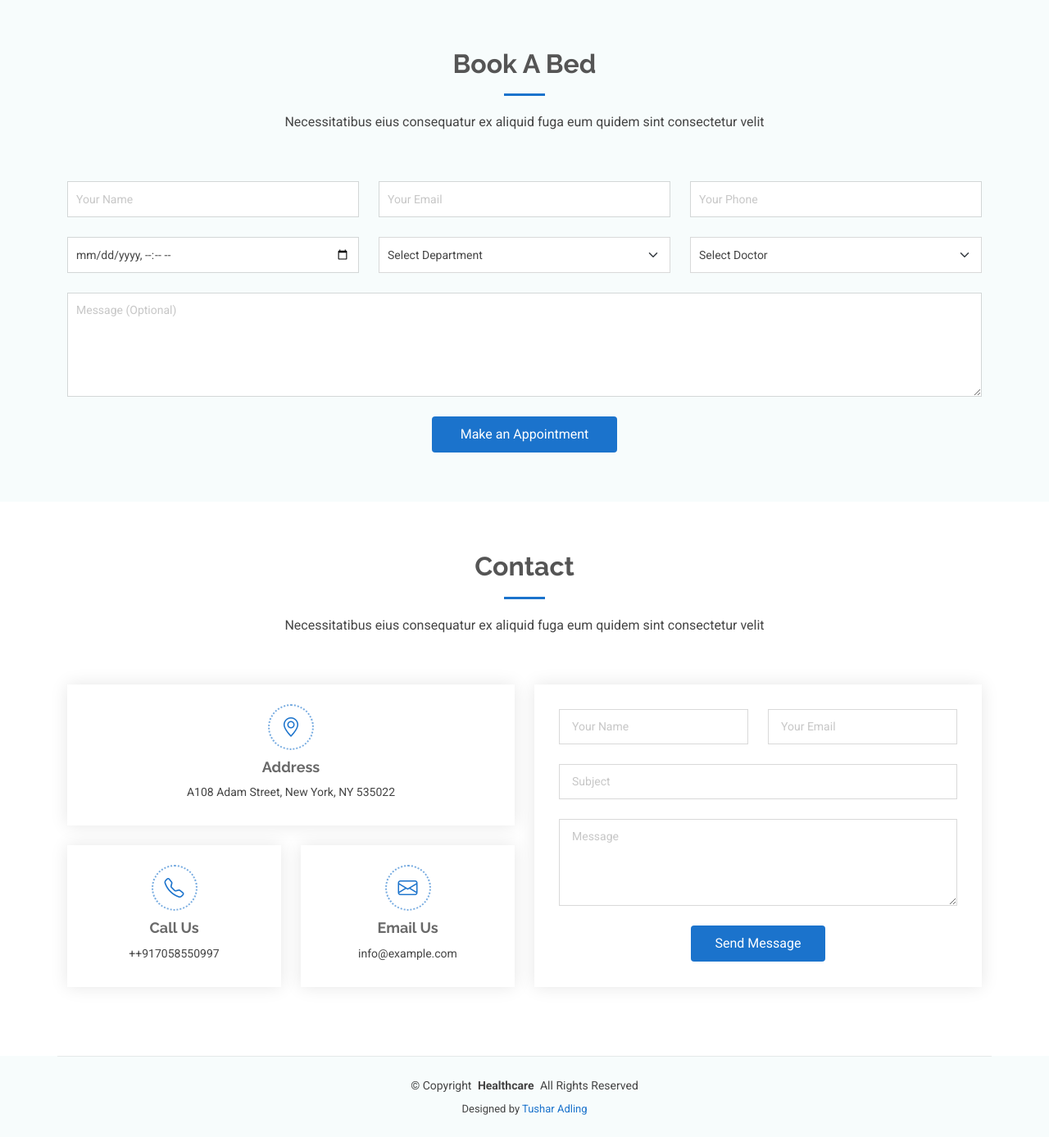
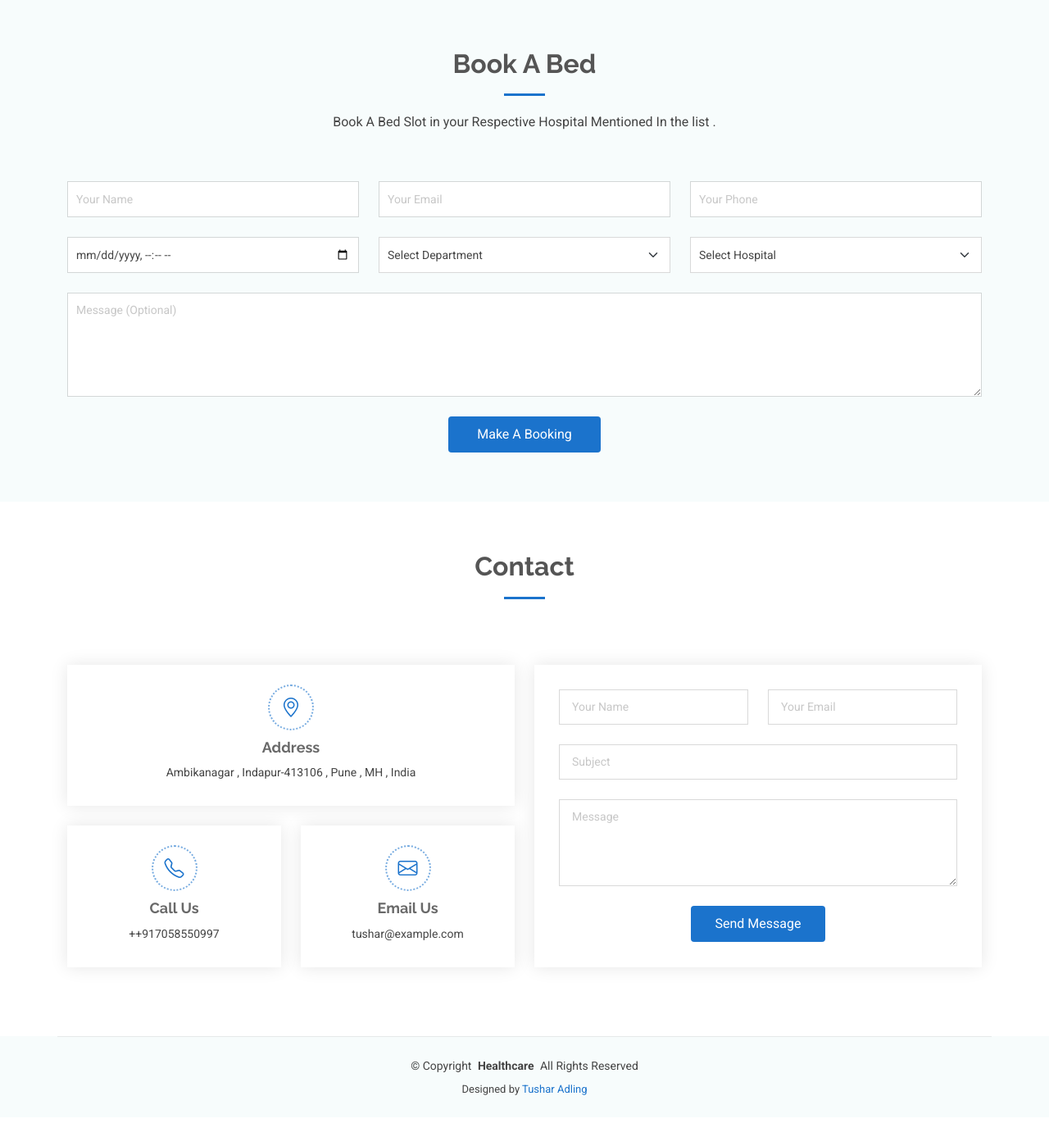
Before and after one commit to tushar242001/Healthcare_Bed_Booking_System, a Flask app: page / in a window 1280 px wide. Shown: the part 691-2078 px from the top of the page at 82% size. After the commit the page ends 2027 px from the top, so only its background shows below. Run offline with Flask 3, Linux system fonts and the light colour scheme; some libraries are stand-ins or nearby versions.

Commit message:
Project Updated

```diff
--- a/backend/main.py
+++ b/backend/main.py
@@ -25,7 +25,9 @@ def home():
 def usersignup():
     return render_template("usersignup.html")
 
-
+@app.route("/userlogin")
+def userlogin():
+    return render_template("userlogin.html")
 
 
 # testing wherther db is connected or not
--- a/backend/templates/base.html
+++ b/backend/templates/base.html
@@ -60,9 +60,9 @@
             <li><a href="#doctors">Available Beds</a></li>
             <li class="dropdown"><a href="#"><span>Sign In</span> <i class="bi bi-chevron-down toggle-dropdown"></i></a>
               <ul>
-                <li><a href="#">User Login</a></li>
-                <li><a href="#">Hospital Login</a></li>
-                <li><a href="#">Admin Login</a></li>
+                <li><a href="/usersignup">User Login</a></li>
+                <li><a href="/hospitallogin">Hospital Login</a></li>
+                <li><a href="adminlogin">Admin Login</a></li>
               </ul>
             </li>
             <li><a href="#contact">Contact</a></li>
@@ -125,13 +125,13 @@
 
     </section><!-- /Hero Section -->
 
-    <!-- Appointment Section -->
+    <!-- Booking Section -->
     <section id="appointment" class="appointment section light-background">
 
       <!-- Section Title -->
       <div class="container section-title" data-aos="fade-up">
         <h2>Book A Bed </h2>
-        <p>Necessitatibus eius consequatur ex aliquid fuga eum quidem sint consectetur velit</p>
+        <p>Book A Bed Slot in your Respective Hospital Mentioned In the list .</p>
       </div><!-- End Section Title -->
 
       <div class="container" data-aos="fade-up" data-aos-delay="100">
@@ -155,17 +155,17 @@
             <div class="col-md-4 form-group mt-3">
               <select name="department" id="department" class="form-select" required="">
                 <option value="">Select Department</option>
-                <option value="Department 1">Department 1</option>
-                <option value="Department 2">Department 2</option>
-                <option value="Department 3">Department 3</option>
+                <option value="Department 1">ICU Department </option>
+                <option value="Department 2">Normal Department</option>
+                <option value="Department 3">Ventilator Department</option>
               </select>
             </div>
             <div class="col-md-4 form-group mt-3">
               <select name="doctor" id="doctor" class="form-select" required="">
-                <option value="">Select Doctor</option>
-                <option value="Doctor 1">Doctor 1</option>
-                <option value="Doctor 2">Doctor 2</option>
-                <option value="Doctor 3">Doctor 3</option>
+                <option value="">Select Hospital</option>
+                <option value="Doctor 1">H1</option>
+                <option value="Doctor 2">H2</option>
+                <option value="Doctor 3">H3</option>
               </select>
             </div>
           </div>
@@ -176,14 +176,14 @@
           <div class="mt-3">
             <div class="loading">Loading</div>
             <div class="error-message"></div>
-            <div class="sent-message">Your appointment request has been sent successfully. Thank you!</div>
-            <div class="text-center"><button type="submit">Make an Appointment</button></div>
+            <div class="sent-message">Your Booking request has been sent successfully. Thank you!</div>
+            <div class="text-center"><button type="submit">Make A Booking</button></div>
           </div>
         </form>
 
       </div>
 
-    </section><!-- /Appointment Section -->
+    </section><!-- /Booking Section -->
 
 
 
@@ -193,7 +193,7 @@
       <!-- Section Title -->
       <div class="container section-title" data-aos="fade-up">
         <h2>Contact</h2>
-        <p>Necessitatibus eius consequatur ex aliquid fuga eum quidem sint consectetur velit</p>
+
       </div><!-- End Section Title -->
 
       <div class="container" data-aos="fade-up" data-aos-delay="100">
@@ -206,7 +206,7 @@
                 <div class="info-item d-flex flex-column justify-content-center align-items-center" data-aos="fade-up" data-aos-delay="200">
                   <i class="bi bi-geo-alt"></i>
                   <h3>Address</h3>
-                  <p>A108 Adam Street, New York, NY 535022</p>
+                  <p>Ambikanagar , Indapur-413106 , Pune , MH , India</p>
                 </div>
               </div><!-- End Info Item -->
 
@@ -222,7 +222,7 @@
                 <div class="info-item d-flex flex-column justify-content-center align-items-center" data-aos="fade-up" data-aos-delay="400">
                   <i class="bi bi-envelope"></i>
                   <h3>Email Us</h3>
-                  <p>info@example.com</p>
+                  <p>tushar@example.com</p>
                 </div>
               </div><!-- End Info Item -->
 
--- a/backend/templates/usersignup.html
+++ b/backend/templates/usersignup.html
@@ -19,8 +19,11 @@
             <div class="form-group">
                 <input type="date" class="form-control mt-2" placeholder="Enter DOB"  name="srf" required>
             </div>
+            <br>
+            <button type="submit"  class="btn btn-info">Sign In</button>
 
         </form>
+        <a class="text-success" href="/userlogin">Click Here to Login</a>
     </div>
     <div class="col-md-4"></div>
 </div>
```
Also changed, not shown: backend/templates/userlogin.html (+30 -0 lines).
